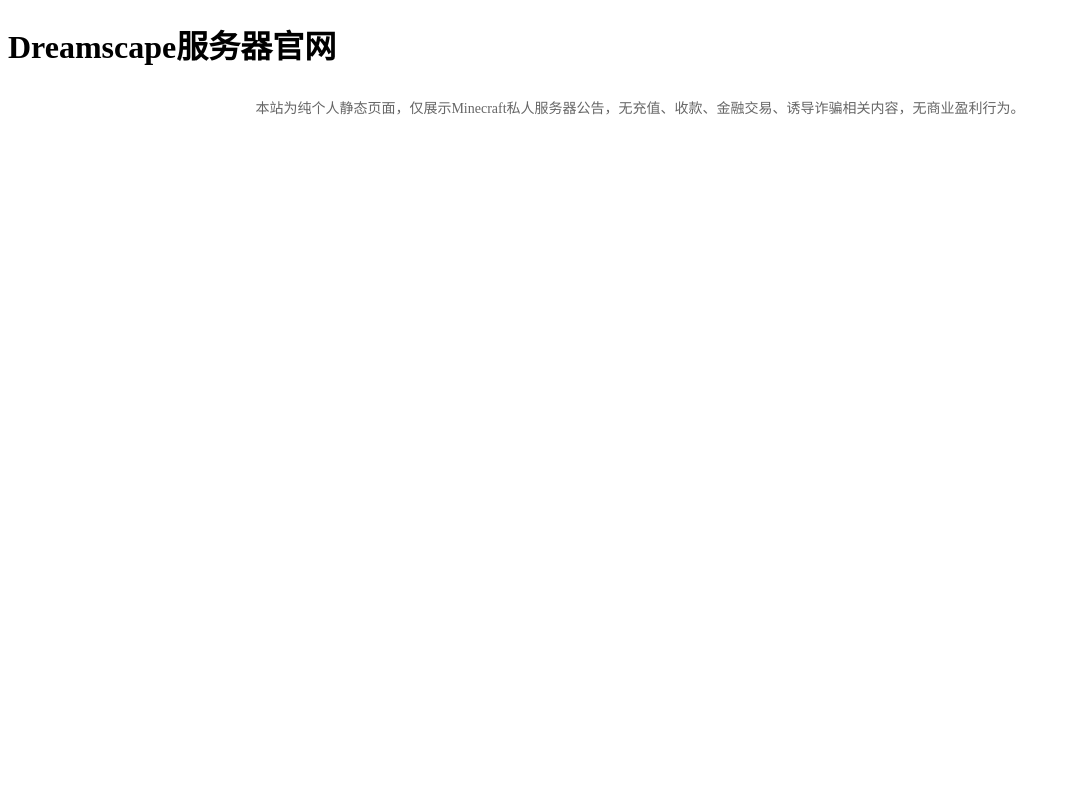
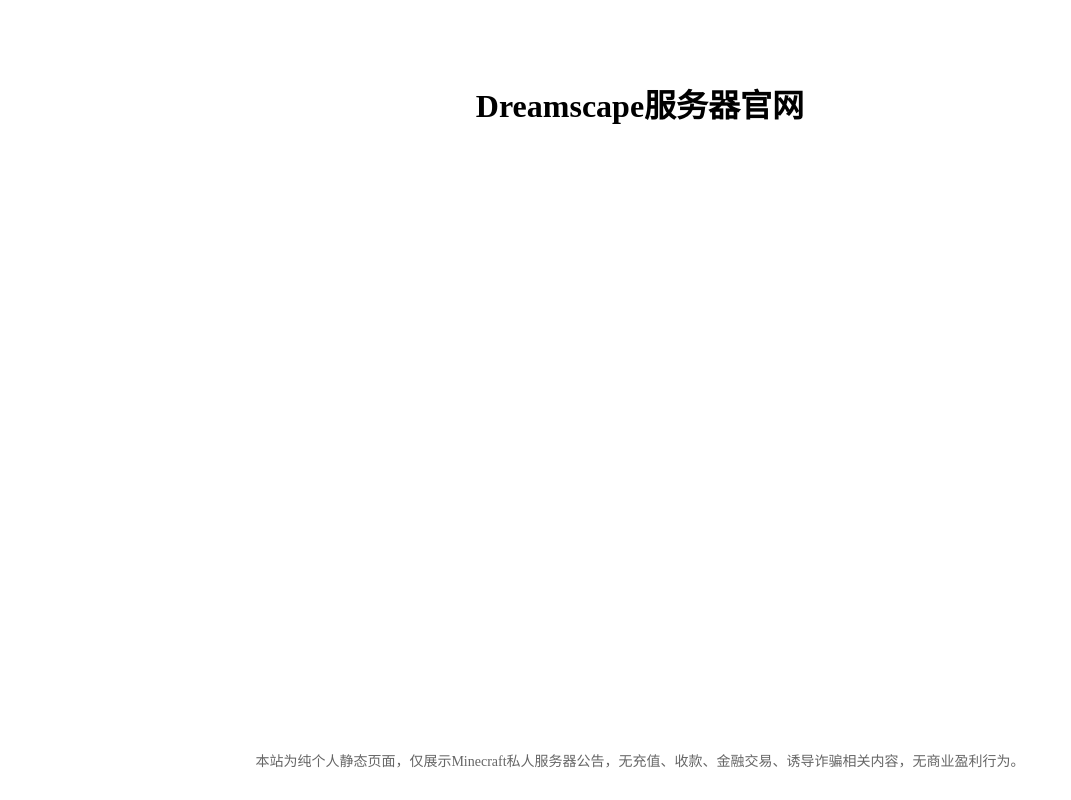
Before and after one commit to Jason-Zhang-2011/Dreamscape-mc-server, a plain HTML site: page index.html in a window 1280 px wide. Shown: the whole page, without its empty margins (0-1071 px from the left). Drawn offline with Linux system fonts and the light colour scheme.

Commit message:
Enhance layout and styling in index.html
Added viewport meta tag and updated disclaimer styling.

```diff
--- a/index.html
+++ b/index.html
@@ -2,11 +2,32 @@
 <html lang="zh-CN">
 <head>
     <meta charset="UTF-8">
+    <meta name="viewport" content="width=device-width, initial-scale=1.0">
     <title>Dreamscape服务器官网</title>
+    <style>
+        /* 使用flex布局让页脚始终贴在页面最底部 */
+        html, body {
+            margin: 0;
+            min-height: 100vh;
+            display: flex;
+            flex-direction: column;
+        }
+        h1 {
+            text-align: center;
+            margin-top: 80px;
+        }
+        .disclaimer {
+            margin-top: auto; /* 核心：自动挤占剩余空间，把内容推到页面最底端 */
+            color:#666;
+            font-size:14px;
+            text-align:center;
+            margin-bottom:30px;
+        }
+    </style>
 </head>
 <body>
     <h1>Dreamscape服务器官网</h1>
-    <div style="color:#666;font-size:14px;text-align:center;margin:30px 0;">
+    <div class="disclaimer">
         本站为纯个人静态页面，仅展示Minecraft私人服务器公告，无充值、收款、金融交易、诱导诈骗相关内容，无商业盈利行为。
     </div>
 </body>
```
